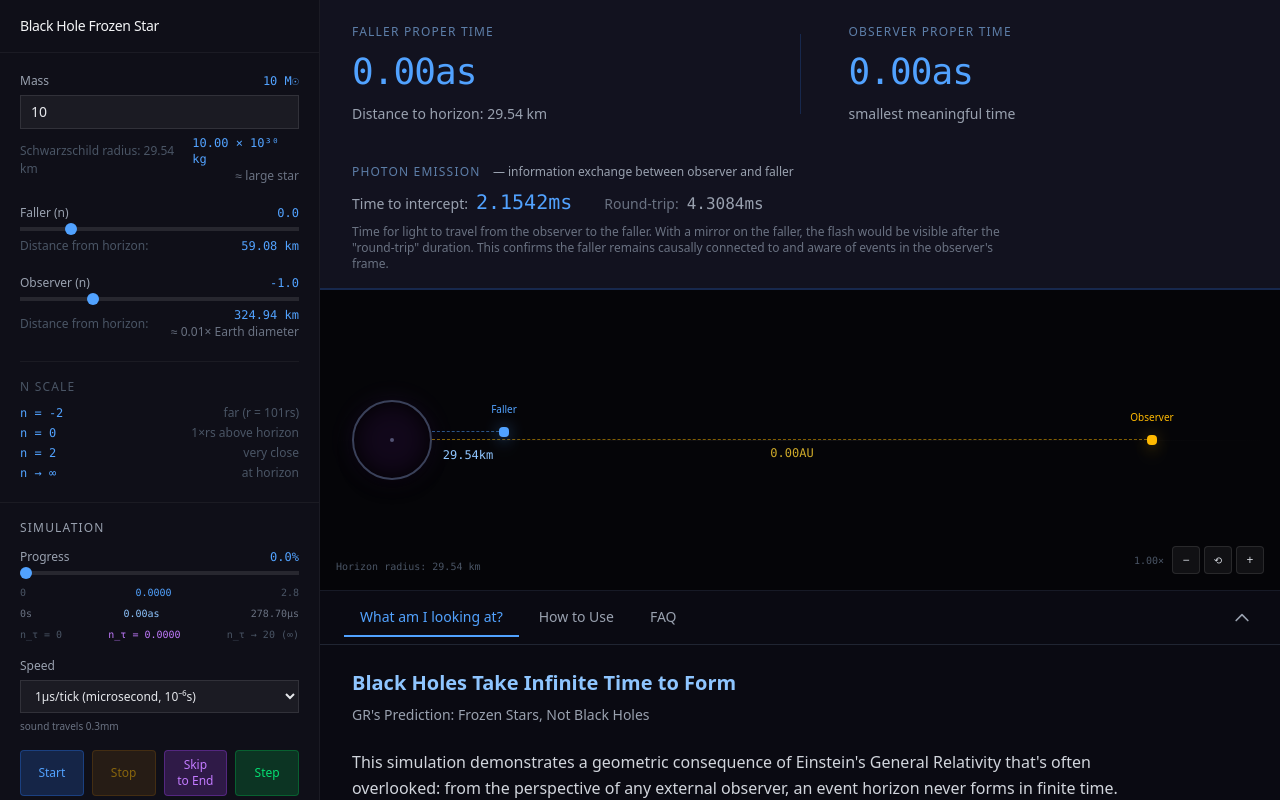
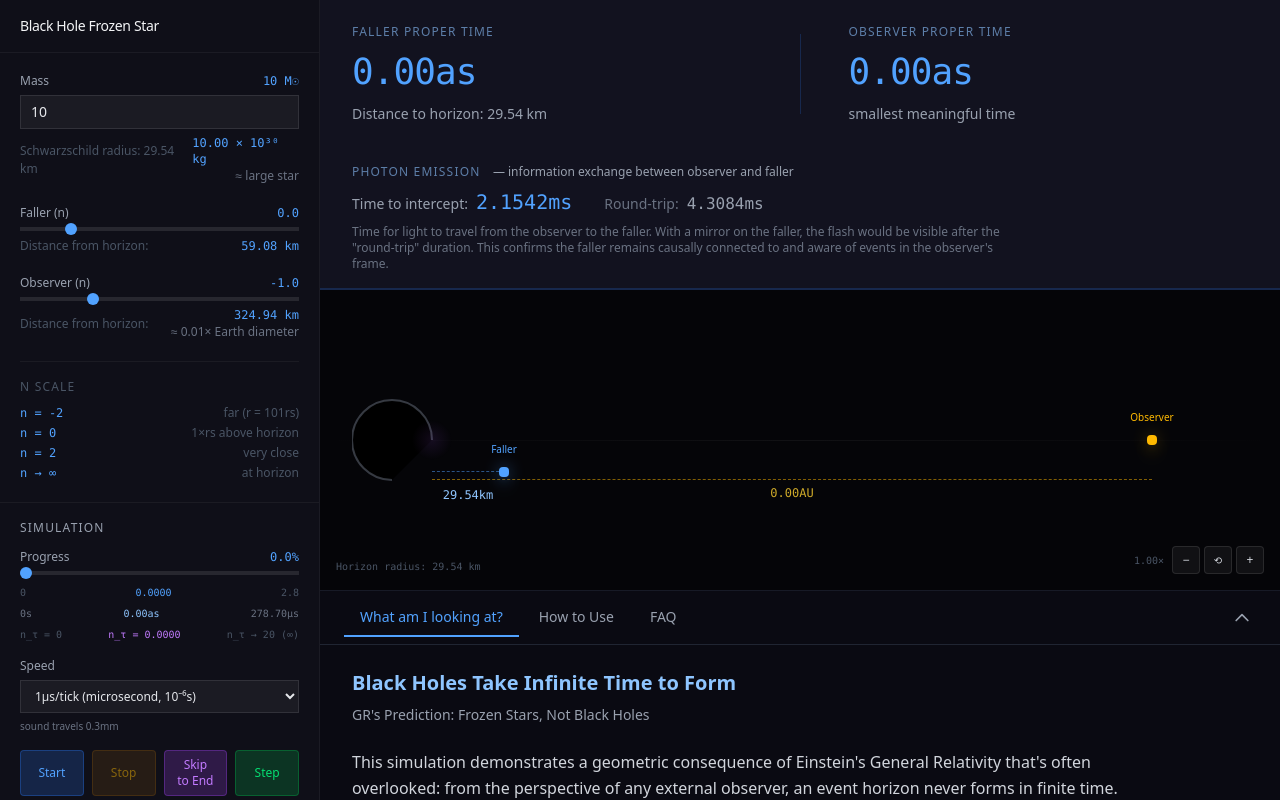
Before and after one commit to mvelinsky/frozen-stars, a Vue app: page / in a window 1280 px wide. Built offline with nearby package versions, Linux system fonts and the light colour scheme.

Commit message:
event horizon rendering

```diff
--- a/src/components/Visualization.vue
+++ b/src/components/Visualization.vue
@@ -1,5 +1,5 @@
 <script setup lang="ts">
-import { ref, computed } from 'vue'
+import { ref, computed, watch, onMounted } from 'vue'
 import { createUnits } from '../engine/units'
 
 const props = defineProps<{
@@ -13,6 +13,13 @@ const units = computed(() => createUnits(props.solarMass))
 
 // Schwarzschild radius in pixels (scale factor for visualization)
 const RS_PIXELS = 40  // Horizon radius in pixels
+
+// Canvas dimensions
+const canvasWidth = 2000
+const canvasHeight = 300
+
+// Canvas ref
+const blackHoleCanvas = ref<HTMLCanvasElement | null>(null)
 
 // Zoom state
 const zoom = ref<number>(1)
@@ -29,6 +36,77 @@ function resetZoom() {
   zoom.value = 1
 }
 
+// Clamp helper function
+function clamp(value: number, min: number, max: number): number {
+  return Math.max(min, Math.min(max, value))
+}
+
+// Draw the black hole as an arc on canvas
+function drawBlackHole() {
+  const canvas = blackHoleCanvas.value
+  if (!canvas) return
+
+  const ctx = canvas.getContext('2d')
+  if (!ctx) return
+
+  // Clear canvas
+  ctx.clearRect(0, 0, canvas.width, canvas.height)
+
+  const radius = RS_PIXELS * zoom.value
+  const centerY = canvas.height / 2
+  const centerX = horizonEdgeX - radius  // Center moves left as zoom increases
+
+  // Calculate angles for visible arc based on canvas viewport
+  // The viewport x-range is [0, canvas.width]
+  // We want to find the angles at x=0 and x=canvas.width
+  // cos(angle) = (x - cx) / r, so angle = acos((x - cx) / r)
+  const leftAngle = Math.acos(clamp((0 - centerX) / radius, -1, 1))
+  const rightAngle = Math.acos(clamp((canvas.width - centerX) / radius, -1, 1))
+
+  // Clamp to the right semicircle (angles from -PI/2 to PI/2)
+  const startAngle = clamp(leftAngle, -Math.PI / 2, Math.PI / 2)
+  const endAngle = clamp(rightAngle, -Math.PI / 2, Math.PI / 2)
+
+  // Draw filled arc (black hole interior)
+  ctx.fillStyle = '#000000'
+  ctx.beginPath()
+  // Start at the top point of the visible arc
+  ctx.moveTo(centerX + radius * Math.cos(startAngle), centerY + radius * Math.sin(startAngle))
+  // Trace arc to the bottom point
+  ctx.arc(centerX, centerY, radius, startAngle, endAngle, false)
+  // Close by connecting back through the center (for full fill effect)
+  ctx.lineTo(centerX + radius * Math.cos(startAngle), centerY + radius * Math.sin(startAngle))
+  ctx.closePath()
+  ctx.fill()
+
+  // Draw border
+  ctx.strokeStyle = 'rgba(107, 114, 128, 0.5)'
+  ctx.lineWidth = 2
+  ctx.beginPath()
+  ctx.arc(centerX, centerY, radius, startAngle, endAngle, false)
+  ctx.stroke()
+
+  // Add purple glow effect at the horizon edge
+  const gradient = ctx.createRadialGradient(
+    horizonEdgeX, centerY, 0,
+    horizonEdgeX, centerY, 20
+  )
+  gradient.addColorStop(0, 'rgba(168, 85, 247, 0.1)')
+  gradient.addColorStop(1, 'rgba(168, 85, 247, 0)')
+  ctx.fillStyle = gradient
+  ctx.fillRect(horizonEdgeX - 20, centerY - 20, 40, 40)
+}
+
+// Redraw when zoom changes
+watch(zoom, () => {
+  drawBlackHole()
+})
+
+// Initial draw
+onMounted(() => {
+  drawBlackHole()
+})
+
 // Get distance from horizon in meters for a given n
 // n = -log10((r - rs) / rs) => distance to horizon = rs * 10^(-n)
 function getDistanceFromHorizonMeters(n: number): number {
@@ -38,12 +116,13 @@ function getDistanceFromHorizonMeters(n: number): number {
   return rs_meters * Math.pow(10, -n)
 }
 
+const horizonEdgeX = RS_PIXELS * 2  // Right edge of horizon (where distance is 0)
+
 // Calculate pixels per meter based on observer position and zoom
 // This ensures observer is visible and everything scales proportionally
 const pixelsPerMeter = computed(() => {
   const obsDistance = getDistanceFromHorizonMeters(props.nObserver)
   const obsScreenX = 800  // Observer at 800px from left edge at 1x zoom
-  const horizonEdgeX = RS_PIXELS * 2  // Right edge of horizon
   const baseScale = (obsScreenX - horizonEdgeX) / obsDistance
   return baseScale * zoom.value
 })
@@ -51,12 +130,8 @@ const pixelsPerMeter = computed(() => {
 // Calculate screen position for a given n
 function getScreenX(n: number): number {
   const distanceFromHorizon = getDistanceFromHorizonMeters(n)
-  const horizonEdgeX = RS_PIXELS * 2  // Right edge of horizon
   return horizonEdgeX + (distanceFromHorizon * pixelsPerMeter.value)
 }
-
-const horizonX = RS_PIXELS  // Center of black hole
-const horizonEdgeX = RS_PIXELS * 2  // Right edge of horizon (where distance is 0)
 const fallerX = computed(() => getScreenX(props.nCurrentFaller))
 const observerX = computed(() => getScreenX(props.nObserver))
 
@@ -91,20 +166,13 @@ function formatDistanceFromHorizon(n: number): string {
 
     <!-- Main visualization area -->
     <div class="relative flex items-center">
-      <!-- Black Hole / Event Horizon -->
-      <div
-        class="rounded-full bg-black shadow-lg shadow-black/50 border-2 border-gray-700 flex items-center justify-center relative"
-        :style="{
-          width: `${RS_PIXELS * 2}px`,
-          height: `${RS_PIXELS * 2}px`,
-          marginLeft: `${horizonX - RS_PIXELS}px`
-        }"
-      >
-        <!-- Horizon glow -->
-        <div class="absolute inset-0 rounded-full bg-purple-500/10 blur-md"></div>
-        <!-- Center marker -->
-        <div class="w-1 h-1 bg-gray-600 rounded-full"></div>
-      </div>
+      <!-- Black Hole Canvas (renders arc based on zoom) -->
+      <canvas
+        ref="blackHoleCanvas"
+        :width="canvasWidth"
+        :height="canvasHeight"
+        class="absolute left-0 top-1/2 -translate-y-1/2 pointer-events-none"
+      />
 
       <!-- Distance lines and labels -->
       <!-- Faller distance line -->
```
